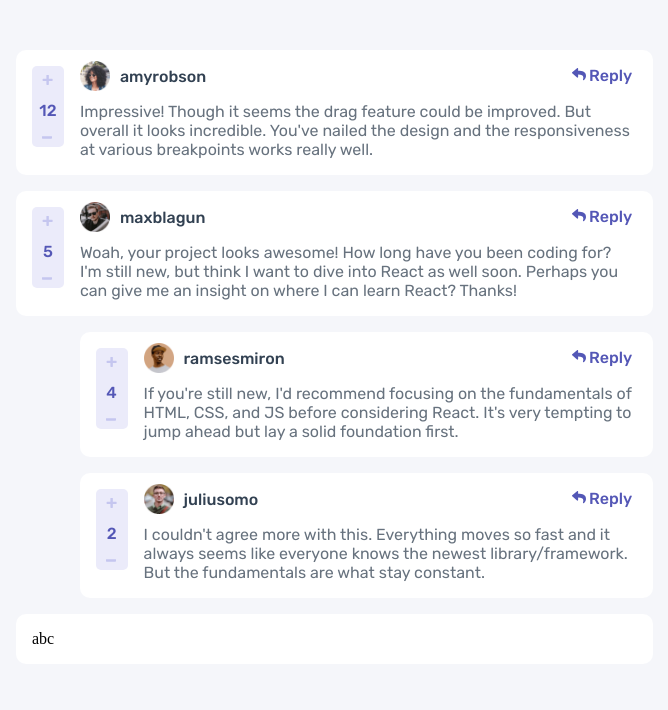
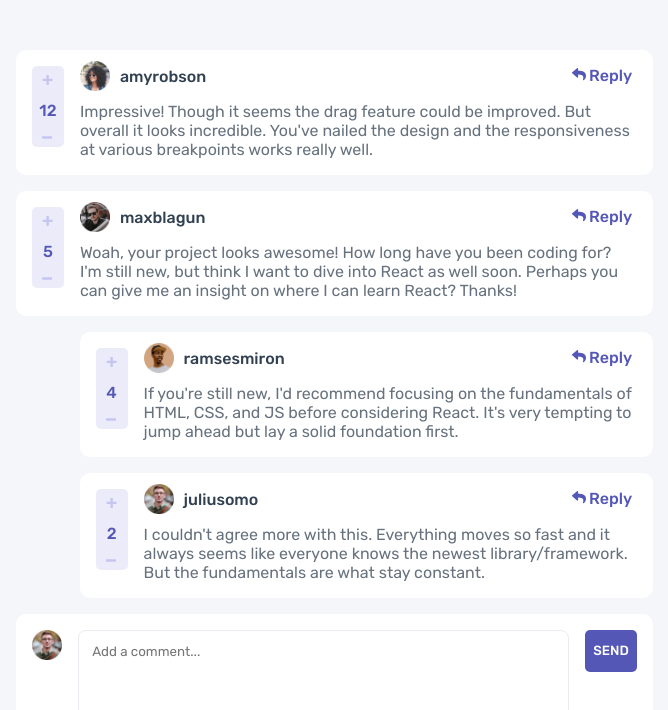
Before and after one commit to ajaythapliyal/interactive-comments, a React (Create React App) app: page / in a window 1280 px wide. Shown: the top 710 px of the page, without its empty margins (341-1009 px from the left). Built offline with nearby package versions, Linux system fonts and the light colour scheme.

Commit message:
add comment component

```diff
--- a/src/App.js
+++ b/src/App.js
@@ -4,6 +4,7 @@ import data from "../src/mocks/data.json";
 import { useState } from "react";
 import { findComment } from "./comments/util";
 import AddComment from "./comments/AddComment/AddComment";
+import User from "./comments/User/User";
 
 function App() {
   const [comments, setComments] = useState(data.comments);
@@ -20,24 +21,33 @@ function App() {
     setComments([...comments]);
   }
 
+  const loggedInUser = <User src={data.currentUser.image.png}></User>;
+
   return (
     <div className={styles["app-container"]}>
       <div></div>
       <main className={styles["main-container"]}>
-        {comments.map((comment) => (
+        {comments.map((comment) => {
+          const user = (
+            <User
+              username={comment.user.username}
+              src={comment.user.image.png}
+            ></User>
+          );
+          return (
             <Comment
               key={comment.id}
               id={comment.id}
+              user={user}
               score={comment.score}
               increment={increment}
               decrement={decrement}
-            username={comment.user.username}
-            src={comment.user.image.png}
               text={comment.content}
               replies={comment.replies}
             ></Comment>
-        ))}
-        <AddComment></AddComment>
+          );
+        })}
+        <AddComment user={loggedInUser}></AddComment>
       </main>
       <div></div>
     </div>
--- a/src/comments/AddComment/AddComment.js
+++ b/src/comments/AddComment/AddComment.js
@@ -1,5 +1,15 @@
+import User from "../User/User";
 import styles from "./AddComment.module.css";
 
-export default function AddComment(props) {
-  return <div className={styles["comment-bubble"]}>abc</div>;
+export default function AddComment({ user, replyTo }) {
+  return (
+    <div className={styles["comment-bubble"]}>
+      <div className={styles.user}>{user}</div>
+      <textarea
+        className={styles["input-box"]}
+        placeholder="Add a comment..."
+      ></textarea>
+      <button className={styles.btn}>{replyTo ? "REPLY" : "SEND"} </button>
+    </div>
+  );
 }
--- a/src/comments/AddComment/AddComment.module.css
+++ b/src/comments/AddComment/AddComment.module.css
@@ -6,5 +6,35 @@
     box-sizing: border-box;
     display: grid;
     grid-gap: 1em;
-    grid-template-columns: 1fr 10fr 2fr;
+    grid-template-columns: 1fr 19fr 2fr;
+    grid-template-rows: minmax(0, 1fr);
 }
+
+.input-box{
+    border-radius: 8px;
+    height: 80px;
+    border-color: hsl(223, 19%, 93%);
+    font-family: 'Rubik', sans-serif;
+    padding: 1em;
+    resize: none;
+}
+
+.input-box:focus-visible{
+    outline: none !important;
+    border-color: hsl(212, 24%, 26%);
+}
+
+.btn{
+    align-self: start;
+    background-color: hsl(238, 40%, 52%);
+    color: hsl(0, 0%, 100%);
+    padding-block: 1em;
+    border-radius: 5px;
+    font-family: 'Rubik', sans-serif;
+    font-weight: 500;
+    border-style: none;
+}
+
+.user{
+    align-self: start;
+}
--- a/src/comments/Comment/Comment.js
+++ b/src/comments/Comment/Comment.js
@@ -3,36 +3,54 @@ import Score from "./../Score/Score";
 import Reply from "./../Reply/Reply";
 import User from "./../User/User";
 import useMediaQuery from "../useMediaQuery";
+import AddComment from "../AddComment/AddComment";
 
-export function Comment(props) {
+export function Comment({
+  user,
+  score,
+  id,
+  text,
+  replies,
+  increment,
+  decrement,
+}) {
   const isMobile = useMediaQuery("(max-width: 500px)");
   return (
     <div className={styles["comment-section"]}>
       <div className={styles.bubble}>
         <Score
           className={styles.score}
-          score={props.score}
+          score={score}
           horizontal={isMobile}
-          increment={() => props.increment(props.id)}
-          decrement={() => props.decrement(props.id)}
+          increment={() => increment(id)}
+          decrement={() => decrement(id)}
         ></Score>
-        <User username={props.username} src={props.src}></User>
-        <div className={styles.text}>{props.text}</div>
+        {user}
+        <div className={styles.text}>{text}</div>
         <Reply className={styles.reply}></Reply>
       </div>
-      {props.replies?.map((reply) => (
+      {replies?.map((reply) => {
+        const user = (
+          <User
+            username={reply.user.username}
+            src={reply.user.image.png}
+          ></User>
+        );
+
+        const onReply = <AddComment></AddComment>;
+        return (
           <Comment
+            user={user}
             key={reply.id}
             id={reply.id}
             score={reply.score}
-          increment={props.increment}
-          decrement={props.decrement}
-          username={reply.user.username}
-          src={reply.user.image.png}
+            increment={increment}
+            decrement={decrement}
             text={reply.content}
             replies={reply.replies}
           ></Comment>
-      ))}
+        );
+      })}
     </div>
   );
 }
--- a/src/comments/User/User.js
+++ b/src/comments/User/User.js
@@ -1,11 +1,11 @@
 import Avatar from "../Avatar/Avatar";
 import styles from "./User.module.css";
 
-export default function User(props) {
+export default function User({ src, username }) {
   return (
     <div className={styles["user-container"]}>
-      <Avatar src={props.src}></Avatar>
-      <span className={styles.username}>{props.username}</span>
+      <Avatar src={src}></Avatar>
+      {username && <span className={styles.username}>{username}</span>}
     </div>
   );
 }
```
Lines whose indentation alone changed are shown as unchanged.
